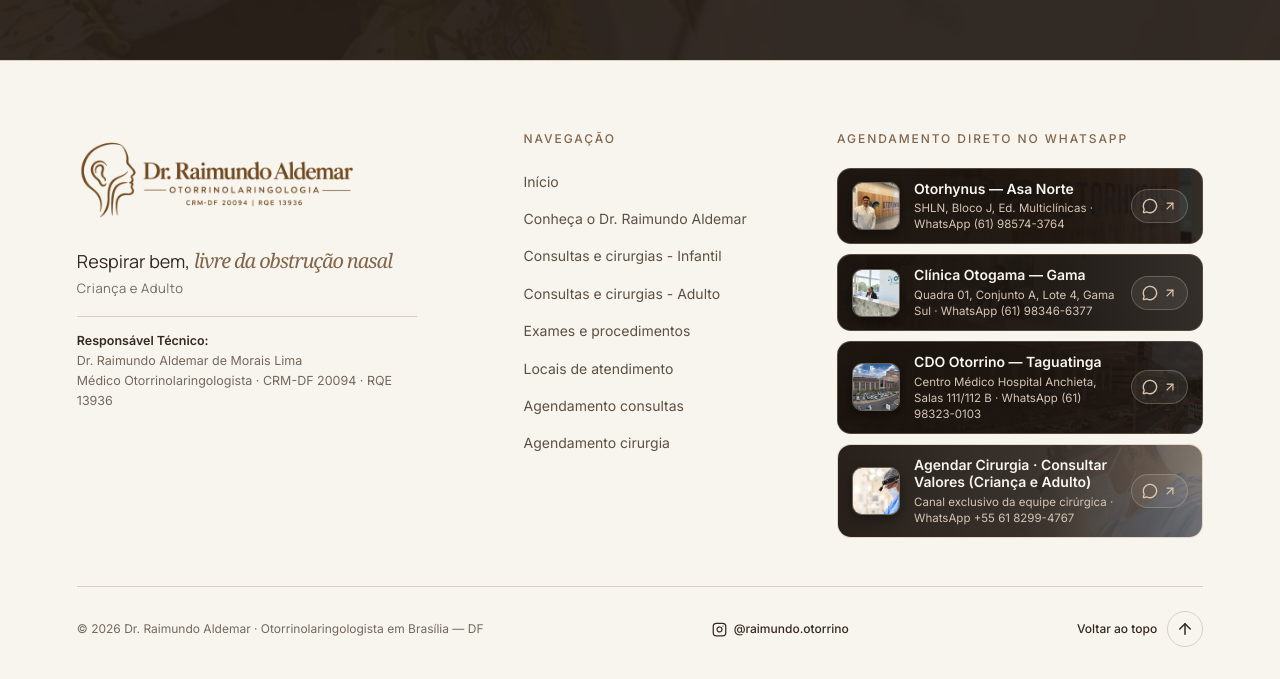
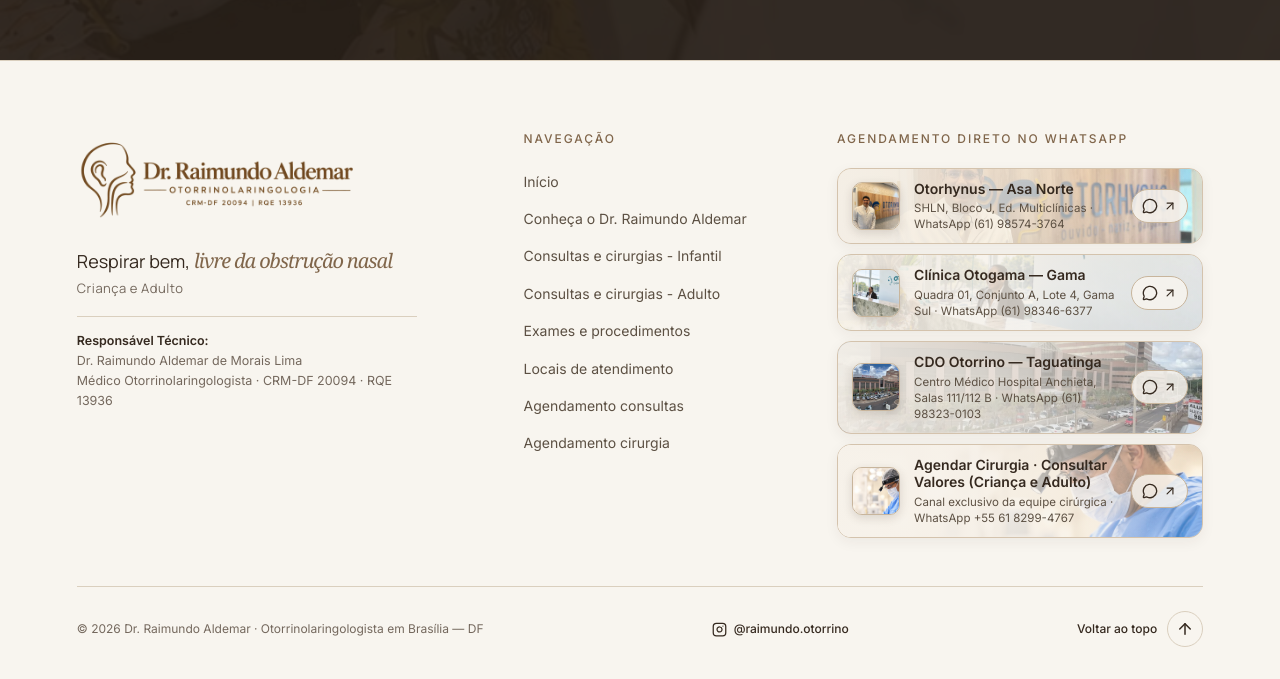
Before and after one commit to Guilh-montalvao/dr-raimundo-aldemar-site, a Next.js app: page / in a window 1280 px wide. Shown: the part 7507-8186 px from the top of the page. Built offline with nearby package versions, Linux system fonts and the light colour scheme; no server answers.

Commit message:
style(footer-cards): remove efeito escuro nos cards das clinicas para destacar as imagens

```diff
--- a/app/globals.css
+++ b/app/globals.css
@@ -284,9 +284,9 @@ h2 .serif,h1 .serif{color:#80664b}
 .quick-booking-units{display:flex;flex-direction:column;gap:12px}
 .quick-unit-link{position:relative;overflow:hidden;isolation:isolate;display:flex;align-items:center;justify-content:space-between;gap:14px;padding:14px 16px;border-radius:14px;background:#1c140f;border:1px solid rgba(193,165,134,.35);transition:border-color .25s,transform .25s,box-shadow .25s}
 .quick-unit-link:hover{border-color:#dec9ad;transform:translateY(-2px);box-shadow:0 12px 28px rgba(0,0,0,.38)}
-.quick-unit-bg{position:absolute;inset:0;background-size:cover;background-position:center;opacity:.28;z-index:-2;transition:transform .5s ease,opacity .3s ease}
-.quick-unit-link:hover .quick-unit-bg{transform:scale(1.05);opacity:.38}
-.quick-unit-shade{position:absolute;inset:0;z-index:-1;background:linear-gradient(90deg,rgba(26,19,14,.94) 0%,rgba(26,19,14,.84) 58%,rgba(26,19,14,.52) 100%)}
+.quick-unit-bg{position:absolute;inset:0;background-size:cover;background-position:center;opacity:.72;z-index:-2;transition:transform .5s ease,opacity .3s ease}
+.quick-unit-link:hover .quick-unit-bg{transform:scale(1.05);opacity:.85}
+.quick-unit-shade{position:absolute;inset:0;z-index:-1;background:linear-gradient(90deg,rgba(26,19,14,.84) 0%,rgba(26,19,14,.56) 52%,rgba(26,19,14,.16) 100%)}
 .quick-unit-thumb{width:56px;height:56px;border-radius:10px;object-fit:cover;border:1px solid rgba(222,201,173,.4);flex-shrink:0;box-shadow:0 4px 12px rgba(0,0,0,.35)}
 .quick-unit-info{flex:1;min-width:0}
 .quick-unit-info strong{display:block;font-size:15.5px;font-weight:600;color:#f8f5ef;margin-bottom:3px;line-height:1.25}
@@ -356,10 +356,15 @@ h2 .serif,h1 .serif{color:#80664b}
 .text-link-light{background:#8f7355;border-color:#b89c7d;color:#fffefa}
 .text-link-light:hover{background:#a68868;border-color:#dec9ad;color:#fffefa}
 .footer-booking-units{gap:10px}
-.footer-booking-units .quick-unit-link{padding:11px 14px}
-.footer-booking-units .quick-unit-thumb{width:48px;height:48px}
-.footer-booking-units .quick-unit-info strong{font-size:14px}
-.footer-booking-units .quick-unit-info span{font-size:11.5px}
+.footer-booking-units .quick-unit-link{padding:11px 14px;background:#f2ebe0;border:1px solid #d4c3ad;box-shadow:0 4px 14px rgba(53,41,31,.06)}
+.footer-booking-units .quick-unit-link:hover{border-color:#9a8064;box-shadow:0 10px 24px rgba(53,41,31,.12)}
+.footer-booking-units .quick-unit-bg{opacity:.9}
+.footer-booking-units .quick-unit-link:hover .quick-unit-bg{opacity:1}
+.footer-booking-units .quick-unit-shade{background:linear-gradient(90deg,rgba(246,241,233,.93) 0%,rgba(246,241,233,.74) 52%,rgba(246,241,233,.14) 100%)}
+.footer-booking-units .quick-unit-thumb{width:48px;height:48px;border-color:#c8b59c;box-shadow:0 3px 10px rgba(53,41,31,.15)}
+.footer-booking-units .quick-unit-info strong{font-size:14px;color:var(--brown)}
+.footer-booking-units .quick-unit-info span{font-size:11.5px;color:#5c5043}
+.footer-booking-units .quick-unit-action{color:var(--brown);background:rgba(248,245,239,.85);border-color:#c8b59c}
 .quick-unit-surgery{background:rgba(193,165,134,.14);border-color:rgba(222,201,173,.55)}
 .quick-unit-surgery:hover{background:rgba(193,165,134,.24);border-color:#dec9ad}
 .surgery-direct-banner{margin-top:38px;padding:28px 32px;border-radius:18px;background:rgba(255,255,255,.05);border:1px solid rgba(193,165,134,.38);backdrop-filter:blur(14px);display:flex;align-items:center;justify-content:space-between;gap:28px}
```
